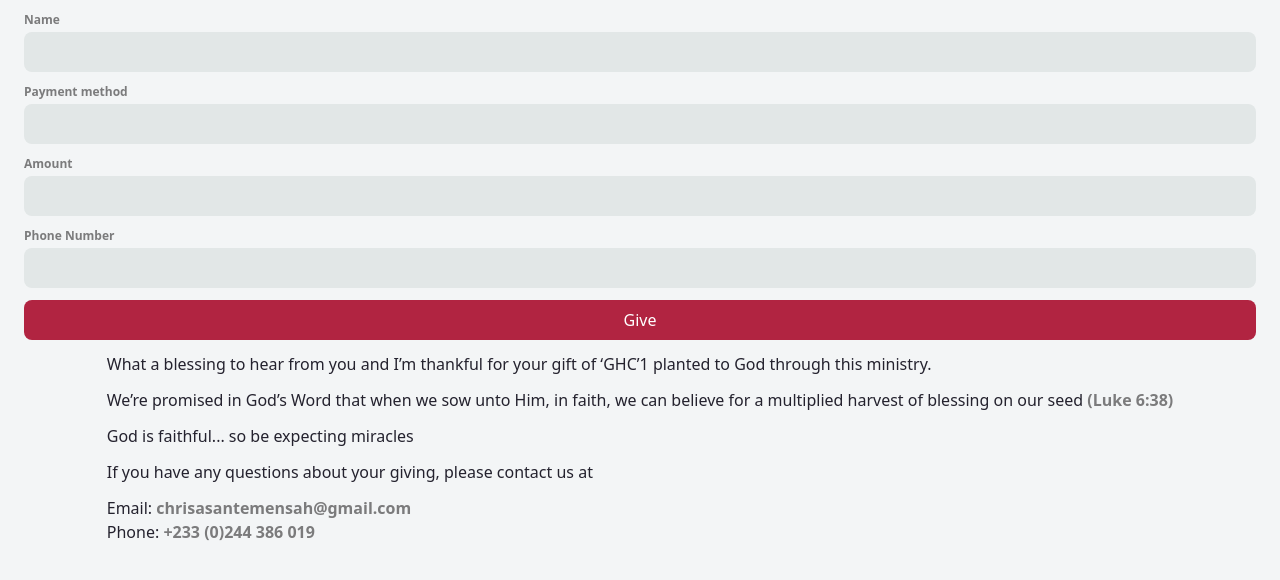
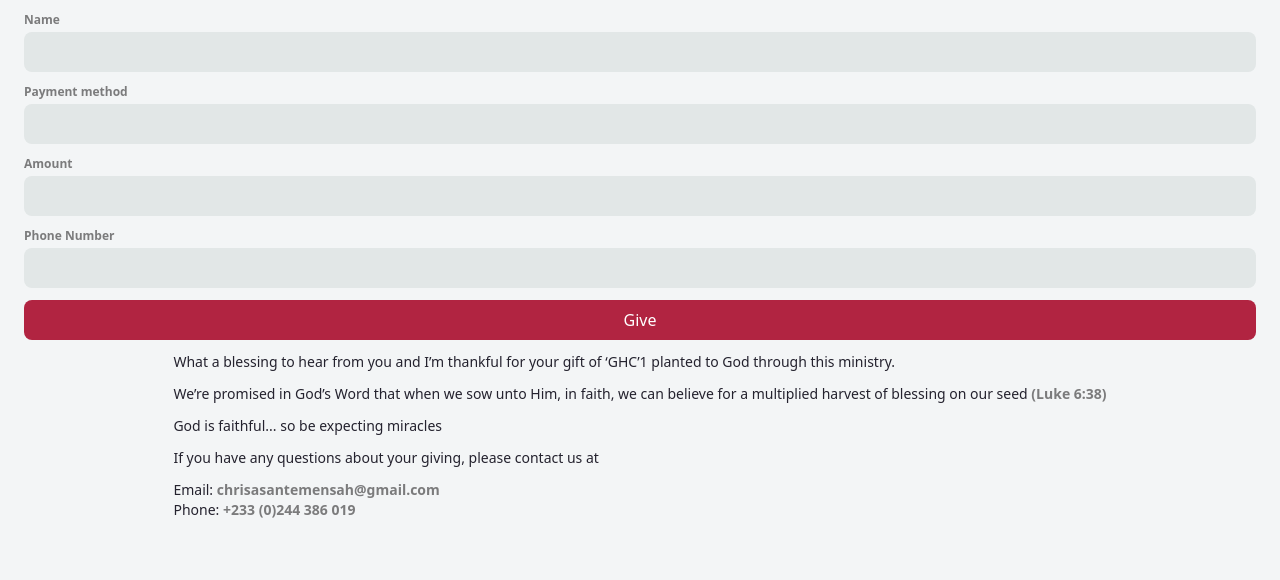
Before and after one commit to mnnlthmpsn/pama_react, a React (Create React App) app: page /give in a window 1280 px wide. Shown: the top 580 px of the page. Built offline with nearby package versions, Linux system fonts and the light colour scheme.

Commit message:
text for give

```diff
--- a/src/pages/give.js
+++ b/src/pages/give.js
@@ -16,7 +16,7 @@
                 <TextInput label='Phone Number' />
                 <Button label='Give' type='submit' />
             </form>
-            <div className='space-y-3'>
+            <div className='space-y-3 text-sm'>
                 <p>What a blessing to hear from you and I’m thankful for your gift of ‘GHC’1 planted to God through this  ministry.</p>
                 <p>We’re promised in God’s Word that when we sow unto Him, in faith, we can believe for a multiplied harvest of blessing on our seed <span className='font-semibold lightText'>(Luke 6:38)</span></p>
                 <p>God is faithful... so be expecting miracles</p>
```
